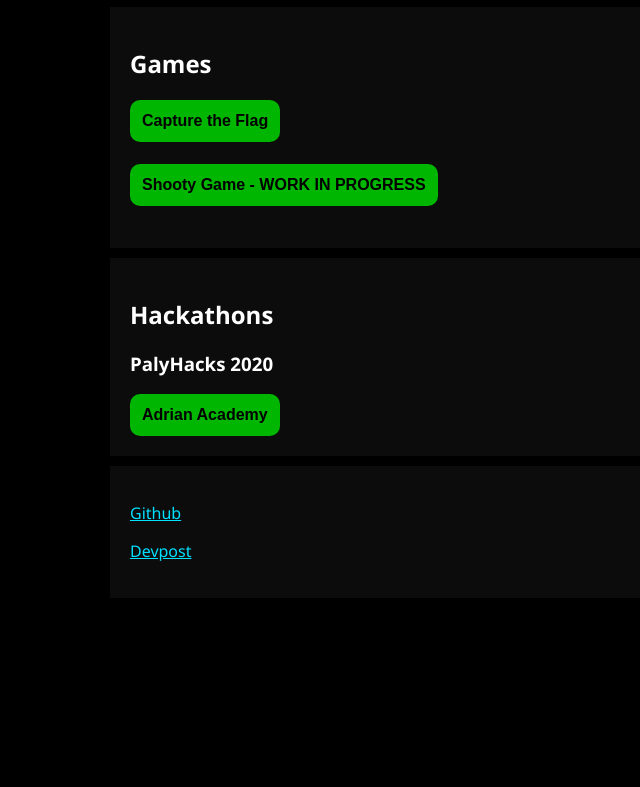
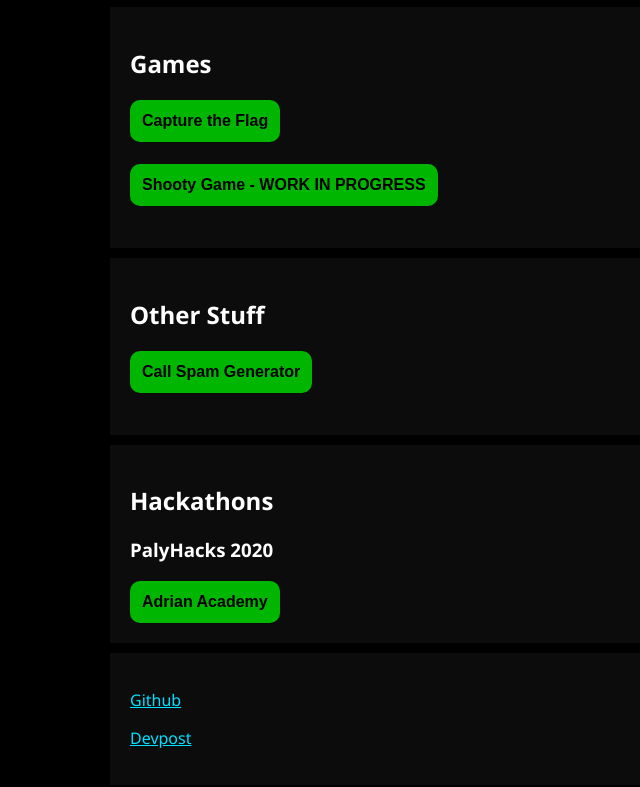
Before and after one commit to adrian154/jayp570.github.io, a plain HTML site: page index.html in a window 1280 px wide. Shown: the part 139-926 px from the top of the page, without its empty margins (242-882 px from the left). Before the commit the page ends 800 px from the top, so only its background shows below. Drawn offline with Linux system fonts and the light colour scheme.

Commit message:
added call to home

```diff
--- a/index.html
+++ b/index.html
@@ -60,6 +60,10 @@
         <button>Shooty Game - WORK IN PROGRESS</button> <br><br>
     </div>
     <div class="box">
+        <h2>Other Stuff</h2>
+        <button onclick="location.href='call/call.html'">Call Spam Generator</button> <br><br>
+    </div>
+    <div class="box">
         <h2>Hackathons</h2>
         <h3>PalyHacks 2020</h3>
         <button onclick="location.href='https://adrian154.github.io/adrianacademy/homepage.html'">Adrian Academy</button>
```
Also changed, not shown: call/call.html (renamed from call.html).
